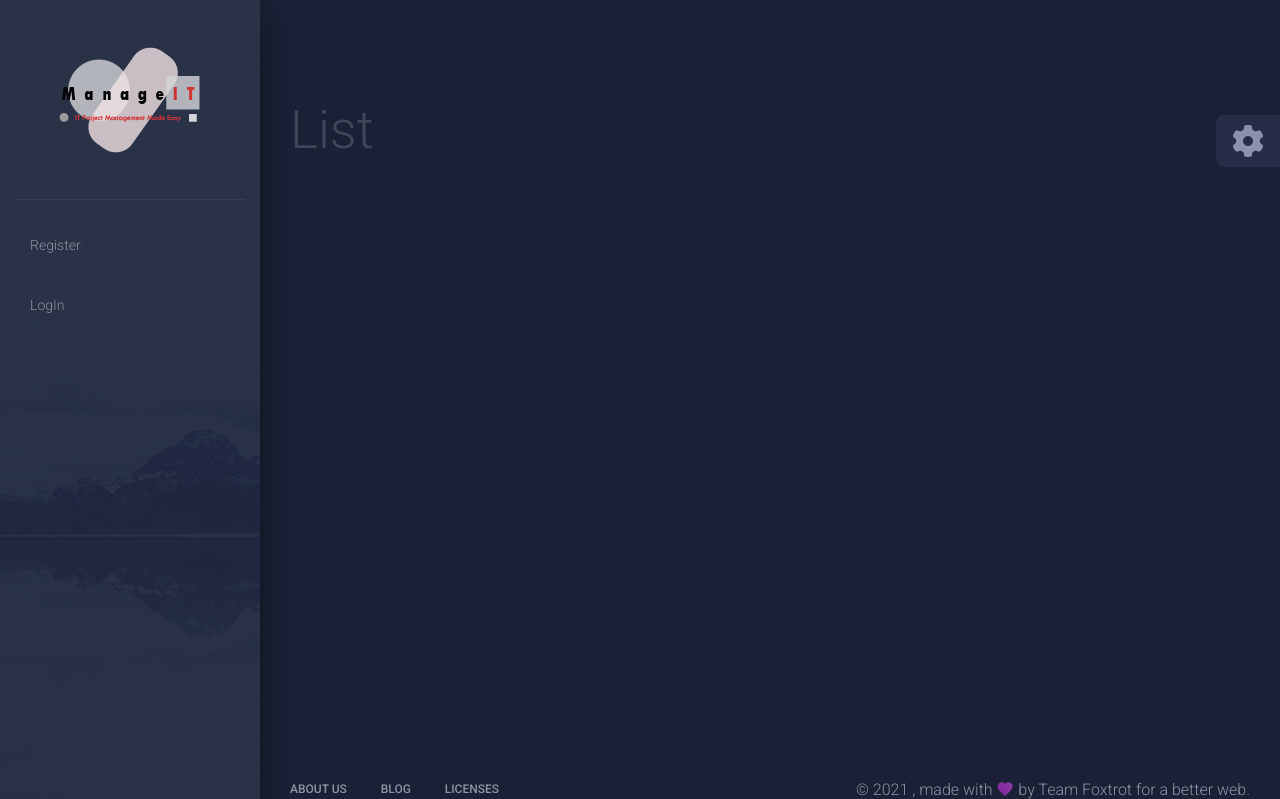
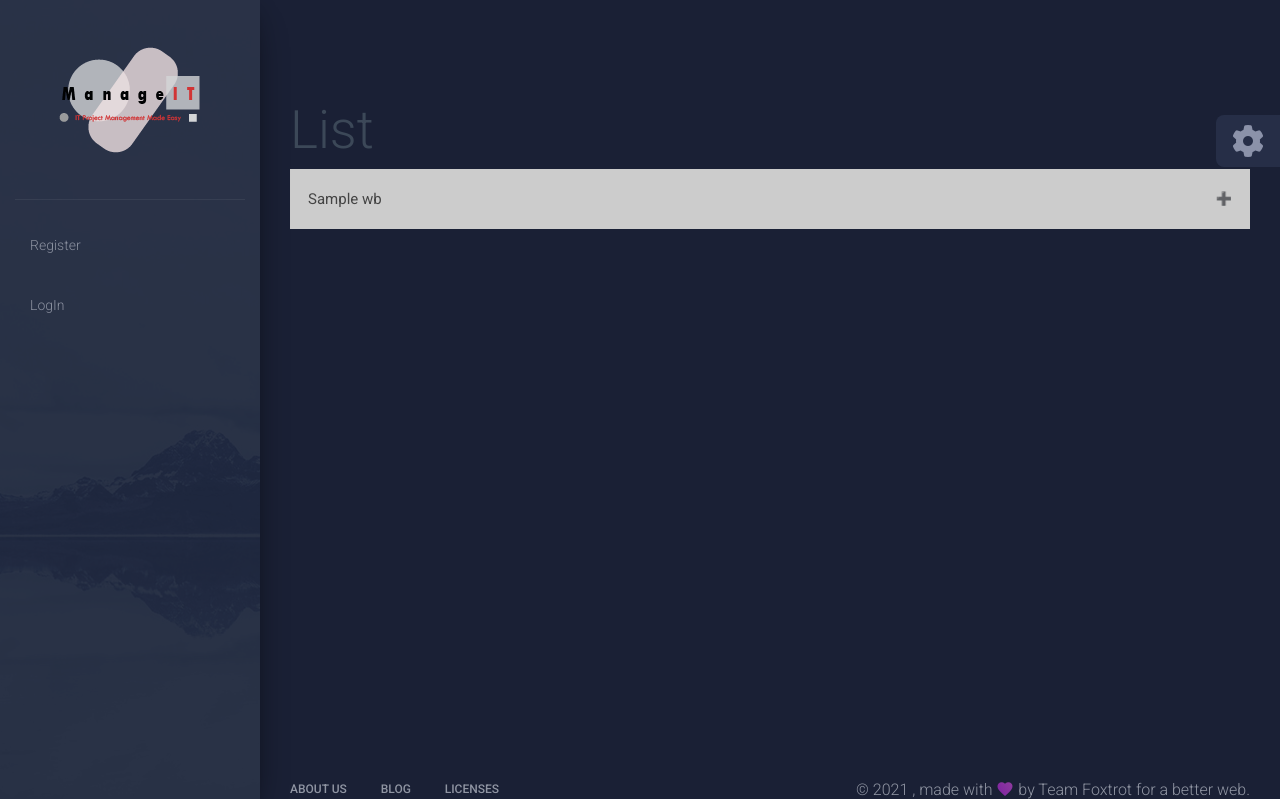
Before and after one commit to Fridayk7/ManageIT, a Django app: page /projects/1/list/ in a window 1280 px wide. Shown: the top 799 px of the page. Run offline with Django 3.2, Linux system fonts and the light colour scheme; tables that the repository leaves empty hold one stand-in row (values such as "Sample post"); some libraries are stand-ins or nearby versions.

Commit message:
Update list.html

```diff
--- a/manageit/templates/projectpages/list.html
+++ b/manageit/templates/projectpages/list.html
@@ -1,6 +1,81 @@
 {% extends "base.html" %}
+{% load static %}
 {% block content %}
-<!-- Top bar -->
-      {% include 'partials/_topbar.html' %}
-    <h1>List</h1>
+<style>
+.collap {
+	background-color: #ccc;
+	color: #444;
+	cursor: pointer;
+	padding: 18px;
+	width: 100%;
+	border: none;
+	text-align: left;
+	outline: none;
+	font-size: 15px;}
+
+.collap_content {
+	padding: 18px;
+	display: none;
+	overflow: hidden;
+	background-color:#f1f1f1;}
+
+.collap:after {
+	content: '\02795'; /* Unicode character for "plus" sign (+) */
+	font-size: 13px;
+	color: white;
+	float: right;
+	margin-left: 5px;}
+
+table, th, td {
+	table-layout: fixed;
+	border: 1px solid black;
+	border-collapse: collapse;}
+
+.activated:after {
+	content: "\2796"; /* Unicode character for "minus" sign (-) */}
+</style>
+{% include 'partials/_topbar.html' %}
+<h1>List</h1>
+{% for wbs in wbs_list %}
+	<button type="button" class="collap">{{wbs.name}}</button>
+		<div class="collap_content">
+			<table  style="width:100%">
+				<tr>
+					<th>Name</th>
+					<th>Start</th>
+					<th>End</th>
+					<th>WBS</th>
+					<th>State</th>
+				</tr>
+				{% for task in task_list %}
+					{% if wbs == task.wbs %}
+						<tr>
+							<td>{{task.name}}</td>
+							<td>{{task.start}}</td>
+							<td>{{task.end}}</td>
+							<td>{{task.wbs}}</td>
+							<td>{{task.state}}</td>
+						</tr>
+					{% endif %}
+				{% endfor %}
+			</table>
+		</div>
+{% endfor %}
+<script>
+var coll = document.getElementsByClassName("collap");
+var i;
+
+for (i = 0; i < coll.length; i++) {
+	coll[i].addEventListener("click", function() {
+		this.classList.toggle("activated");
+		var content = this.nextElementSibling;
+		if (content.style.display === "block") {
+			content.style.display = "none";
+		} else {
+			content.style.display = "block";
+		}
+	});
+}
+
+</script>
 {% endblock content %}
```
